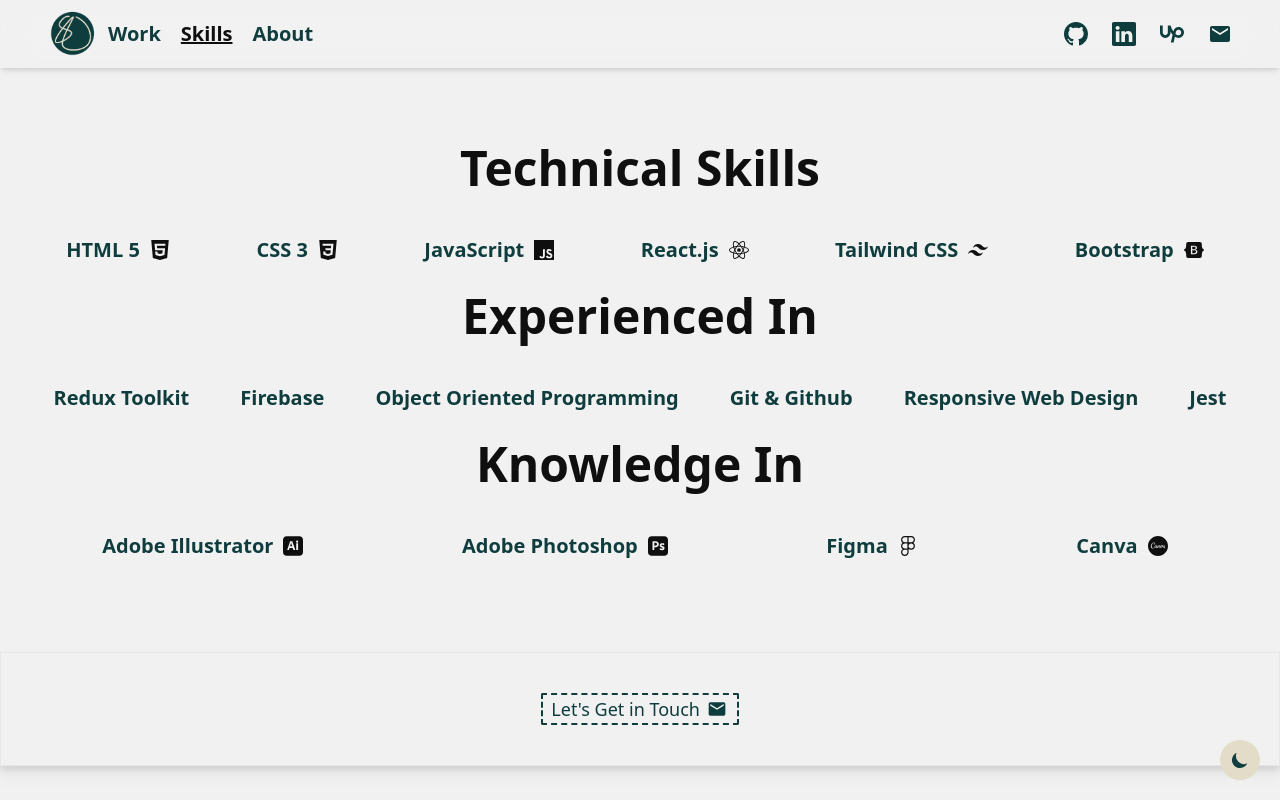
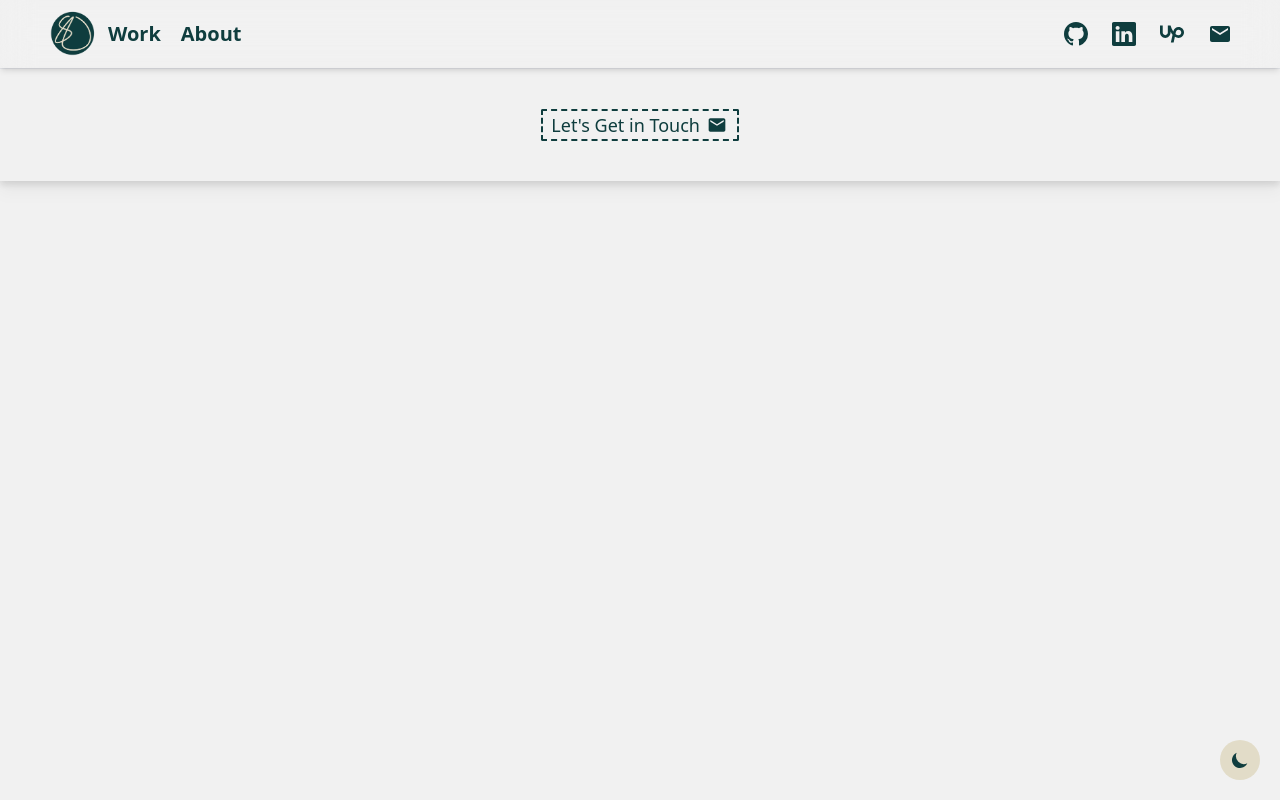
Before and after one commit to sarahaboudalal/Portfolio, a React (Create React App) app: page /skills in a window 1280 px wide. Built offline with nearby package versions, Linux system fonts and the light colour scheme.

Commit message:
added skills to about page

```diff
--- a/src/App.js
+++ b/src/App.js
@@ -4,7 +4,6 @@
 import HomePage from './pages/Home/HomePage';
 import Navbar from './components/Navbar/Navbar';
 import './index.css';
-import SkillsPage from './pages/Skills/SkillsPage';
 import AboutPage from './pages/About/AboutPage';
 import LoadingScreen from './components/animation/LoadingScreen';
 import ThemeButton from './components/Theme/ThemeButton';
@@ -28,7 +27,6 @@
           <ThemeButton />
           <Routes>
             <Route path="/" element={<HomePage />} />
-            <Route path="/skills" element={<SkillsPage />} />
             <Route path="/about" element={<AboutPage />} />
           </Routes>
           <Footer />
--- a/src/components/Footer/Footer.jsx
+++ b/src/components/Footer/Footer.jsx
@@ -2,7 +2,7 @@
 
 export default function Footer() {
     return (
-      <div className="bg-whitish border dark:border-emerald-900 py-10 px-2 flex items-center justify-center duration-400 dark:bg-greenish drop-shadow-lg">
+      <div className="bg-whitish border-t dark:border-emerald-900 py-10 px-2 flex items-center justify-center duration-400 dark:bg-greenish drop-shadow-lg">
         <a
           href="mailto:sarahaboudalal@gmail.com"
           className="text-lg font-medium hover:text-night hover:bg-beige dark:hover:bg-night text-greenish border-2 border-greenish px-2 border-dashed hover:border-solid rounded-sm dark:text-beige dark:hover:text-whitish dark:border-beige"
--- a/src/components/Navbar/Navbar.jsx
+++ b/src/components/Navbar/Navbar.jsx
@@ -74,19 +74,6 @@
                       isActive ? 'underline text-night dark:text-whitish' : ''
                     )
                   }
-                  to="/skills"
-                >
-                  Skills
-                </NavLink>
-              </li>
-              <li className="md:py-0 py-2">
-                <NavLink
-                  className={({ isActive }) =>
-                    classNames(
-                      'cursor-pointer hover:text-night duration-300 dark:hover:text-whitish',
-                      isActive ? 'underline text-night dark:text-whitish' : ''
-                    )
-                  }
                   to="about"
                 >
                   About
--- a/src/components/Skills/Skills.jsx
+++ b/src/components/Skills/Skills.jsx
@@ -10,44 +10,47 @@
   SiCanva,
   SiFigma,
 } from 'react-icons/si';
-// import {DiIllustrator} from 'react-icons/di'
+import { ImGit, ImGithub } from 'react-icons/im';
 
 export default function Skills() {
   return (
-    <div className="h-full bg-whitish py-16 dark:bg-greenish">
-      <h3 className="text-night  text-5xl font-extrabold text-center m-3 pb-4 dark:text-whitish">
-        Technical Skills
-      </h3>
-      <div className="flex lg:flex-row flex-col items-center justify-around m-7">
-        <p className="text-greenish text-xl font-semibold dark:text-beige">
+    <div className="h-full bg-whitish py-16 dark:bg-greenish px-3">
+      <p className="mb-10 text-center overline text-greenish text-4xl font-bold dark:text-beige">
+        My Skills
+      </p>
+      <div className="grid lg:grid-cols-5 sm:grid-cols-3 grid-cols-2 content-center justify-evenly justify-items-center gap-y-9 gap-x-5">
+        <p className="text-greenish text-xl text-center font-semibold dark:text-beige">
+          React
+          <SiReact className="inline w-10 mb-1 text-night dark:text-whitish" />
+        </p>
+        <p className="text-greenish text-xl text-center font-semibold dark:text-beige">
+          JavaScript
+          <SiJavascript className="inline w-10 mb-1 text-night dark:text-whitish" />
+        </p>
+        <p className="text-greenish text-xl text-center font-semibold dark:text-beige">
           HTML 5
           <SiHtml5 className="inline w-10 mb-1 text-night dark:text-whitish" />
         </p>
-        <p className="text-greenish text-xl font-semibold dark:text-beige">
+        <p className="text-greenish text-xl text-center font-semibold dark:text-beige">
           CSS 3
           <SiCss3 className="inline w-10 mb-1 text-night dark:text-whitish" />
         </p>
-        <p className="text-greenish text-xl font-semibold dark:text-beige">
-          JavaScript
-          <SiJavascript className="inline w-10 mb-1 text-night dark:text-whitish" />
-        </p>
-        <p className="text-greenish text-xl font-semibold dark:text-beige">
-          React.js
-          <SiReact className="inline w-10 mb-1 text-night dark:text-whitish" />
-        </p>
-        <p className="text-greenish text-xl font-semibold dark:text-beige">
+        <p className="text-greenish text-xl text-center font-semibold dark:text-beige">
           Tailwind CSS
           <SiTailwindcss className="inline w-10 mb-1 text-night dark:text-whitish" />
         </p>
-        <p className="text-greenish text-xl font-semibold dark:text-beige">
+        <p className="text-greenish text-xl text-center font-semibold dark:text-beige">
           Bootstrap
           <SiBootstrap className="inline w-10 mb-1 text-night dark:text-whitish" />
         </p>
-      </div>
-      <h3 className="text-night  text-5xl font-extrabold text-center m-3 pb-4 dark:text-whitish">
-        Experienced In
-      </h3>
-      <div className="flex lg:flex-row flex-col items-center justify-around m-7">
+        <p className="text-greenish text-xl text-center font-semibold dark:text-beige">
+          Git
+          <ImGit className="inline w-10 mb-1 text-night dark:text-whitish" />
+        </p>
+        <p className="text-greenish text-xl text-center font-semibold dark:text-beige">
+          Github
+          <ImGithub className="inline w-10 mb-1 text-night dark:text-whitish" />
+        </p>
         <p className="text-greenish text-xl text-center font-semibold dark:text-beige">
           Redux Toolkit
         </p>
@@ -58,19 +61,14 @@
           Object Oriented Programming
         </p>
         <p className="text-greenish text-xl text-center font-semibold dark:text-beige">
-          Git & Github
-        </p>
-        <p className="text-greenish text-xl text-center font-semibold dark:text-beige">
           Responsive Web Design
         </p>
         <p className="text-greenish text-xl text-center font-semibold dark:text-beige">
           Jest
         </p>
-      </div>
-      <h3 className="text-night  text-5xl font-extrabold text-center m-3 pb-4 dark:text-whitish">
-        Knowledge In
-      </h3>
-      <div className="flex lg:flex-row flex-col items-center justify-around m-7">
+        <p className="text-greenish text-xl text-center font-semibold dark:text-beige">
+          React Testing Library
+        </p>
         <p className="text-greenish text-xl text-center font-semibold dark:text-beige">
           Adobe Illustrator
           <SiAdobeillustrator className="inline w-10 mb-1 text-night dark:text-whitish" />
@@ -79,11 +77,11 @@
           Adobe Photoshop
           <SiAdobephotoshop className="inline w-10 mb-1 text-night dark:text-whitish" />
         </p>
-        <p className="text-greenish text-xl text-center font-semibold dark:text-beige">
+        <p className="text-greenish text-xl text-center font-semibold dark:text-beige ">
           Figma
           <SiFigma className="inline w-10 mb-1 text-night dark:text-whitish" />
         </p>
-        <p className="text-greenish text-xl text-center font-semibold dark:text-beige">
+        <p className="text-greenish text-xl text-center font-semibold dark:text-beige ">
           Canva
           <SiCanva className="inline w-10 mb-1 text-night dark:text-whitish" />
         </p>
@@ -91,3 +89,45 @@
     </div>
   );
 }
+
+// <div className="h-full bg-whitish py-16 dark:bg-greenish">
+//   <h3 className="text-night  text-5xl font-extrabold text-center m-3 pb-4 dark:text-whitish">
+//     Technical Skills
+//   </h3>
+//   <div className="flex lg:flex-row flex-col items-center justify-around m-7">
+//     <p className="text-greenish text-xl font-semibold dark:text-beige">
+//       HTML 5
+//       <SiHtml5 className="inline w-10 mb-1 text-night dark:text-whitish" />
+//     </p>
+//     <p className="text-greenish text-xl font-semibold dark:text-beige">
+//       CSS 3
+//       <SiCss3 className="inline w-10 mb-1 text-night dark:text-whitish" />
+//     </p>
+//     <p className="text-greenish text-xl font-semibold dark:text-beige">
+//       JavaScript
+//       <SiJavascript className="inline w-10 mb-1 text-night dark:text-whitish" />
+//     </p>
+//     <p className="text-greenish text-xl font-semibold dark:text-beige">
+//       React.js
+//       <SiReact className="inline w-10 mb-1 text-night dark:text-whitish" />
+//     </p>
+//     <p className="text-greenish text-xl font-semibold dark:text-beige">
+//       Tailwind CSS
+//       <SiTailwindcss className="inline w-10 mb-1 text-night dark:text-whitish" />
+//     </p>
+//     <p className="text-greenish text-xl font-semibold dark:text-beige">
+//       Bootstrap
+//       <SiBootstrap className="inline w-10 mb-1 text-night dark:text-whitish" />
+//     </p>
+//   </div>
+//   <h3 className="text-night  text-5xl font-extrabold text-center m-3 pb-4 dark:text-whitish">
+//     Experienced In
+//   </h3>
+//   <div className="flex lg:flex-row flex-col items-center justify-around m-7">
+//   </div>
+//   <h3 className="text-night  text-5xl font-extrabold text-center m-3 pb-4 dark:text-whitish">
+//     Knowledge In
+//   </h3>
+//   <div className="flex lg:flex-row flex-col items-center justify-around m-7">
+//   </div>
+// </div>
--- a/src/pages/About/AboutPage.jsx
+++ b/src/pages/About/AboutPage.jsx
@@ -1,8 +1,10 @@
 import About from '../../components/About/About';
+import Skills from '../../components/Skills/Skills';
 
 export default function AboutPage() {
   return (
     <div>
+      <Skills/>
       <About />
     </div>
   );
--- a/src/pages/Skills/SkillsPage.jsx
+++ /dev/null
@@ -1,9 +0,0 @@
-import Skills from '../../components/Skills/Skills';
-
-export default function SkillsPage() {
-  return (
-    <div>
-      <Skills />
-    </div>
-  );
-}
```
